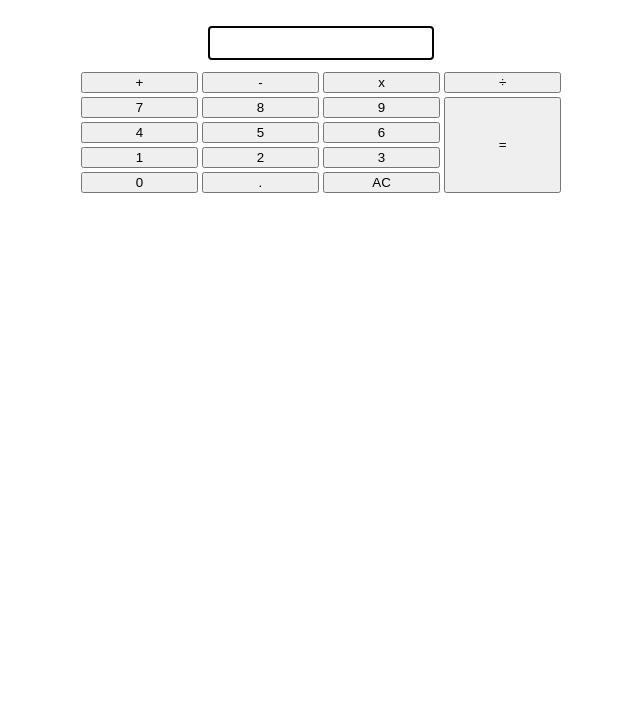
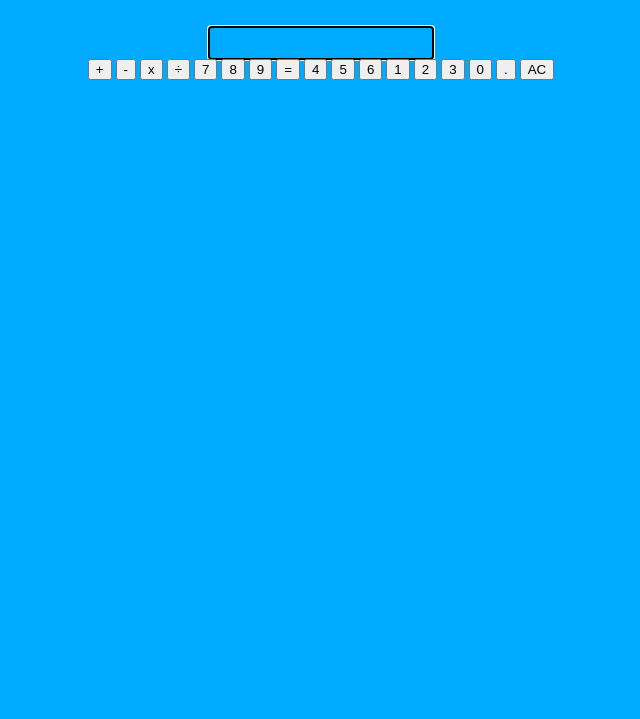
Before and after one commit to zqleow13/Calculator, a plain HTML site: page index.html in a window 1280 px wide. Shown: the part 81-800 px from the top of the page, without its empty margins (319-959 px from the left). Drawn offline with Linux system fonts and the light colour scheme.

Commit message:
changed background color to blue

```diff
--- a/index.html
+++ b/index.html
@@ -14,8 +14,10 @@
 
     <div class="calculator-container">
         <div class="display"></div>
+            <div class="previous-operand"></div>
+            <div class="current-operand"></div>
 
-        <div class="keys">
+        <div>
             <button class="key-operator" data-action="add">+</button>
             <button class="key-operator" data-action="subtract">-</button>
             <button class="key-operator" data-action="multiply">x</button>
@@ -23,7 +25,7 @@
             <button class="key" data-key="7">7</button>
             <button class="key" data-key="8">8</button>
             <button class="key" data-key="9">9</button>
-            <button id="equal" class="key" data-action="calculate">=</button>
+            <button class="'span-two">=</button>
             <button class="key" data-key="4">4</button>
             <button class="key" data-key="5">5</button>
             <button class="key" data-key="6">6</button>
@@ -32,7 +34,7 @@
             <button class="key" data-key="3">3</button>
             <button class="key" data-key="0">0</button>
             <button class="key" data-action="decimal">.</button>
-            <button class="key" data-action="clear">AC</button>
+            <button class="key" class="span-two">AC</button>
 
         </div>
 
--- a/style.css
+++ b/style.css
@@ -2,6 +2,12 @@ h1 {
     text-align: center;
     font-family: Arial, Helvetica, sans-serif;
     font-size: 36px;
+}
+
+body {
+    padding: 0;
+    margin: 0;
+    background: #00AAFF;
 }
 
 .calculator-container {
```
